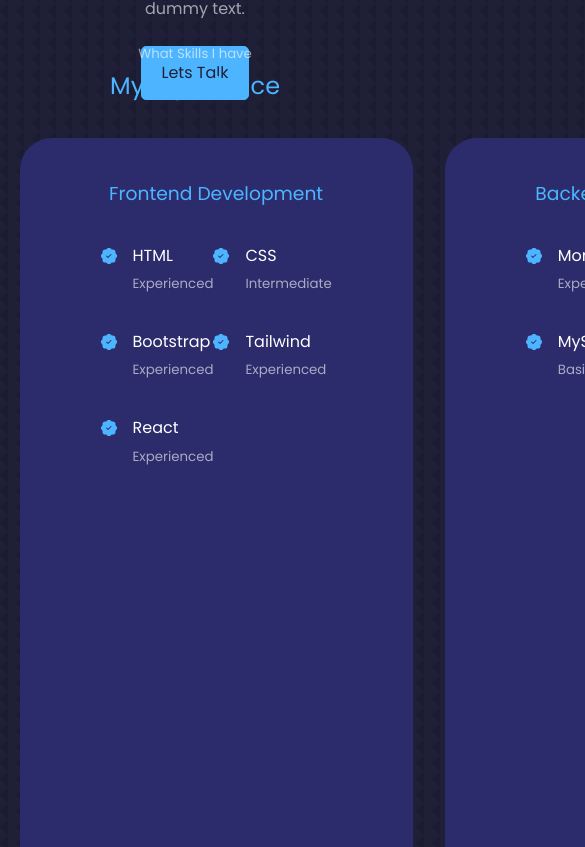
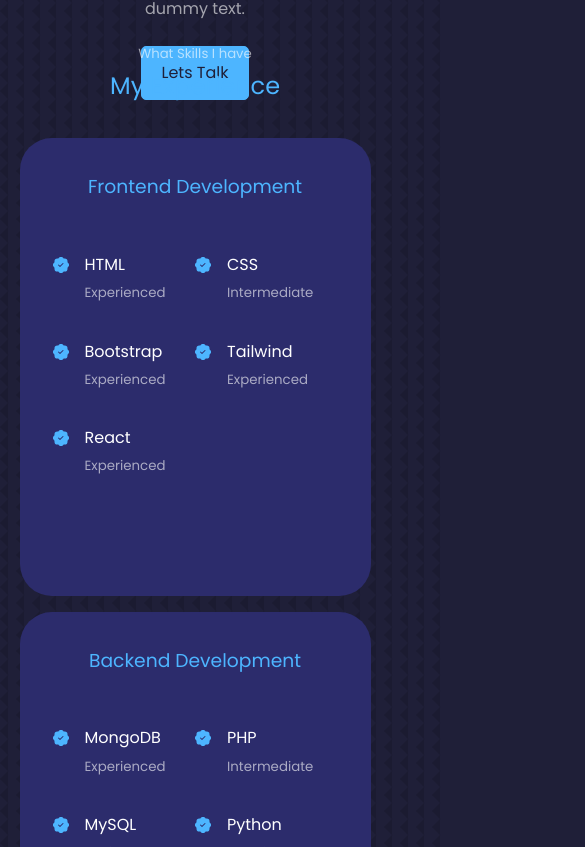
Before and after one commit to hamam99/portofolio-website, a React (Create React App) app: page / in a window 390 px wide. Shown: the part 1837-2684 px from the top of the page, 585 px wide, since content can reach past the window. Built offline with nearby package versions, Linux system fonts and the light colour scheme.

Commit message:
setup responsive screen

```diff
--- a/src/components/experience/experience.css
+++ b/src/components/experience/experience.css
@@ -40,3 +40,38 @@
     color: var(--color-primary);
 
 }
+
+
+/* MEDIA QUERIES (MEDIUM DEVICES) */
+@media screen and (max-width: 1024px) {
+    .experience__container {
+        grid-template-columns: 1fr;
+    }
+
+    .experience__container > div {
+        width: 80%;
+        padding: 2rem;
+        margin: 0 auto;
+    }
+
+    .experience__content {
+        padding: 1rem;
+    }
+}
+
+
+
+/* MEDIA QUERIES (SMALL DEVICES) */
+@media screen and (max-width: 600px) {
+    .experience__container {
+        gap: 1rem;
+    }
+
+    .experience__container > div {
+        width: 100%;
+        padding: 2rem 1rem;
+    }
+
+    .experience__content {
+    }
+}
```
